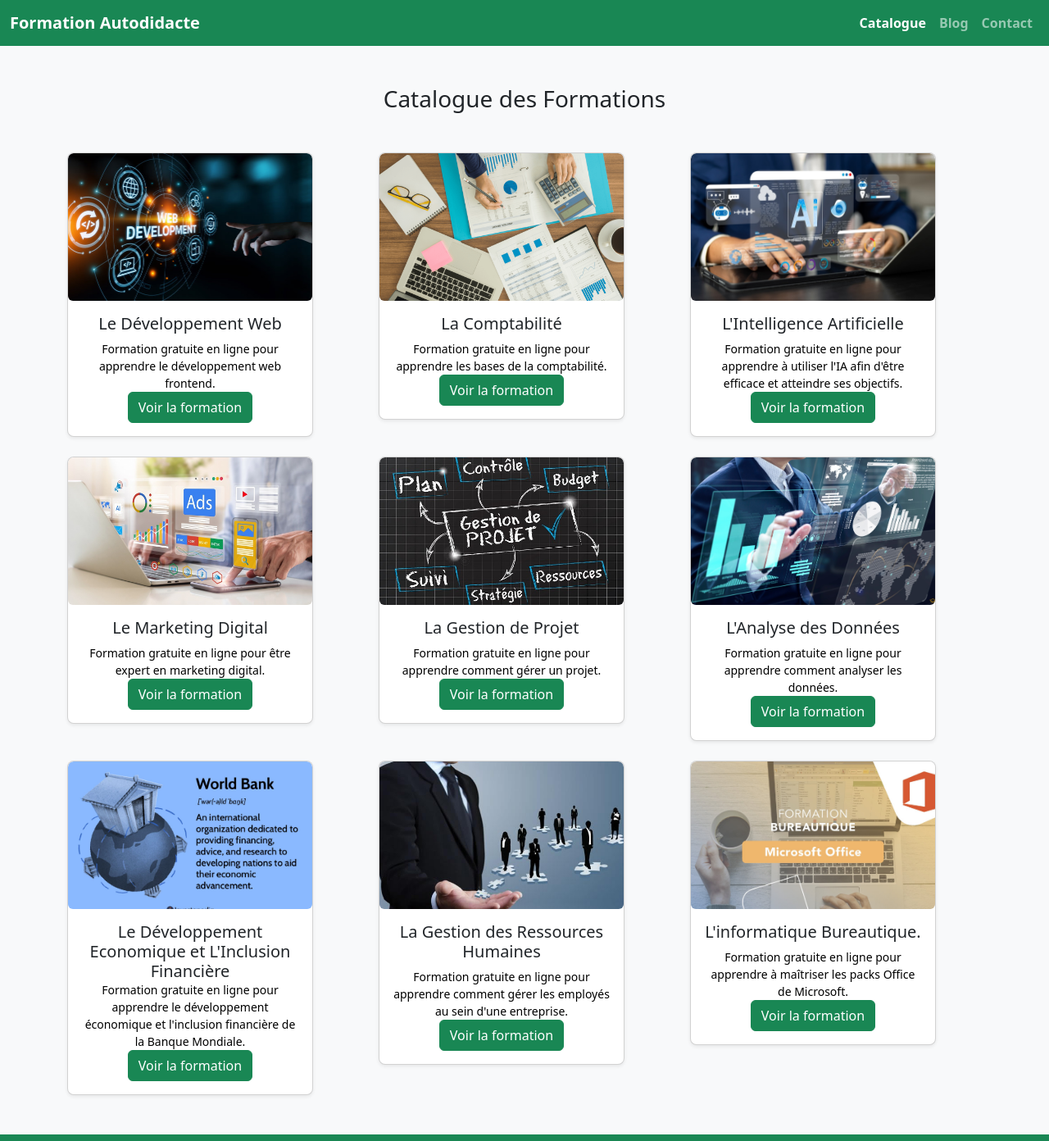
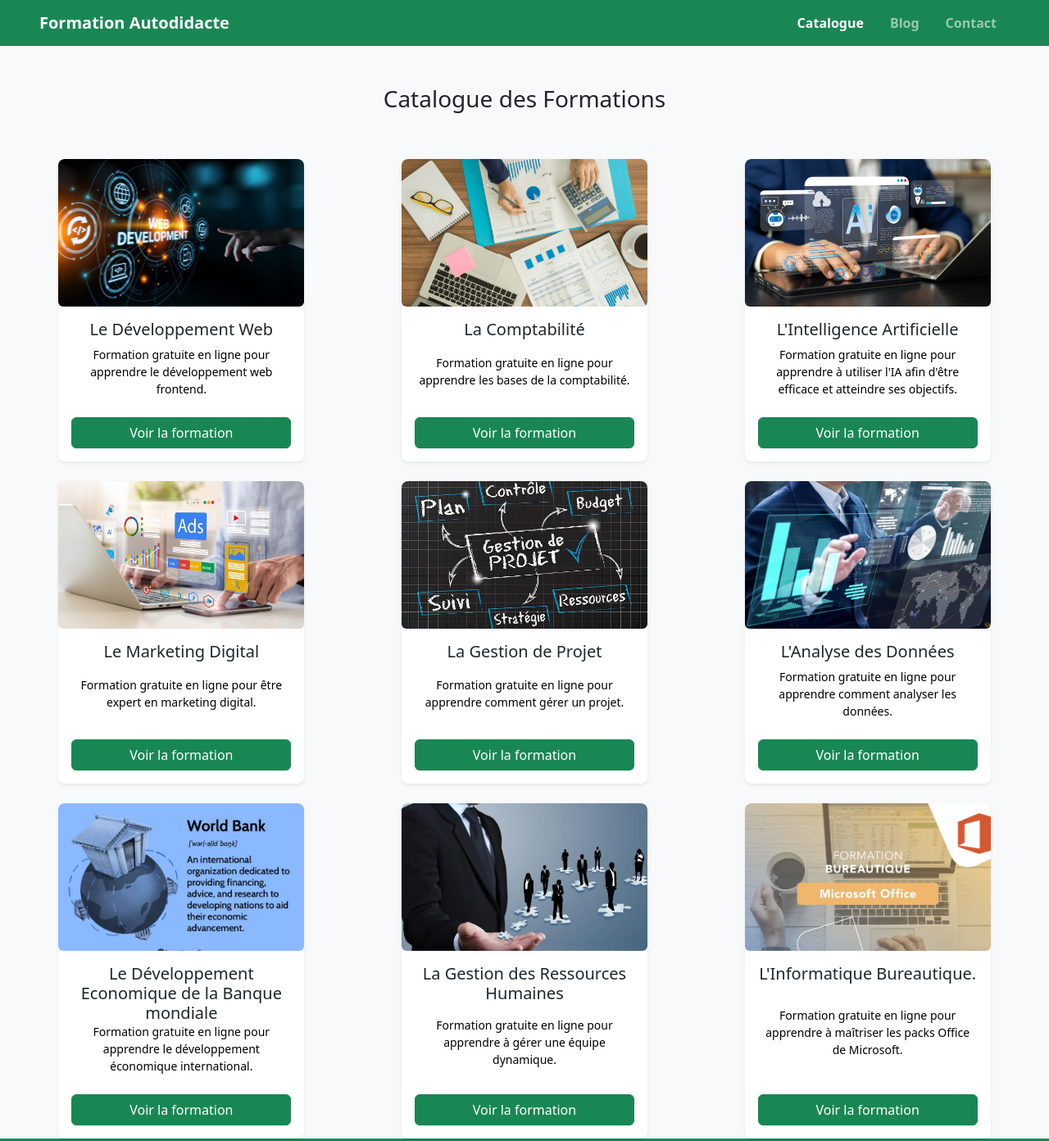
Before and after one commit to cmoh04/Mon_Projet_Final, a plain HTML site: page catalogue.html in a window 1280 px wide. Shown: the top 1392 px of the page at 82% size. Drawn offline with nearby package versions, Linux system fonts and the light colour scheme.

Commit message:
projet final

```diff
--- a/catalogue.html
+++ b/catalogue.html
@@ -16,7 +16,7 @@
 
     <!-- Navbar -->
     <nav class="navbar navbar-expand-lg navbar-dark bg-success fw-bold">
-        <div class="container-fluid">
+        <div class="container-fluid mx-auto flex justify-between items-center px-5">
             <a class="navbar-brand" href="/">Formation Autodidacte</a>
             <button class="navbar-toggler" type="button" data-bs-toggle="collapse" data-bs-target="#navbarNav" aria-controls="navbarNav" aria-expanded="false" aria-label="Toggle navigation">
                 <span class="navbar-toggler-icon"></span>
@@ -24,13 +24,13 @@
             <div class="collapse navbar-collapse" id="navbarNav">
                 <ul class="navbar-nav ms-auto">
                     <li class="nav-item">
-                        <a class="nav-link active" href="catalogue.html">Catalogue</a>
+                        <a class="nav-link active px-3" href="catalogue.html">Catalogue</a>
                     </li>
                     <li class="nav-item">
-                        <a class="nav-link" href="blog.html">Blog</a>
+                        <a class="nav-link px-3" href="blog.html">Blog</a>
                     </li>
                     <li class="nav-item">
-                        <a class="nav-link" href="contact.html">Contact</a>
+                        <a class="nav-link px-3" href="contact.html">Contact</a>
                     </li>
                 </ul>
             </div>
@@ -38,111 +38,112 @@
     </nav>
 
     <!-- Catalogue Section -->
-    <section class="container my-5">
-        <h2 class="h3 text-center mb-5">Catalogue des Formations</h2>
-        <div class="row row-cols-1 row-cols-md-2 row-cols-lg-3 g-4 text-center">
-            <!-- Formation Item -->
+    <section class="container-fluid">
+        <h2 class="h3 mx-auto text-center py-5">Catalogue des Formations</h2>
+        <div class="row row-cols-1 row-cols-md-2 row-cols-lg-3 g-4 justify-content-center mx-auto">
+            <!-- Formation en Développement web -->
             <div class="col">
-                <div class="card shadow-sm">
+                <div class="card shadow-sm border-0 h-100 mx-auto">
                     <img src="images/dev_web.jpg" class="img-fluid rounded mx-auto d-block">
-                    <div class="card-body">
+                    <div class="card-body d-flex flex-column justify-content-between">
                         <h5 class="card-title">Le Développement Web</h5>
-                        <p class="card-text mb-auto">Formation gratuite en ligne pour apprendre le développement web frontend.</p>
+                        <p class="card-text mb-4">Formation gratuite en ligne pour apprendre le développement web frontend.</p>
                         <a href="https://www.udemy.com/fr/topic/web-development/free/?srsltid=AfmBOorlFgHhvKpAnGrtKnEnBE-TNRQzg4Yi7PL3z_zSWnoKAWFhgJKa" target="_blank" class="btn btn-success">Voir la formation</a>
                     </div>
                 </div>
             </div>
 
-            <!-- Ajouter d'autres formations ici si nécessaire -->
+            <!-- Formation en comptabilité -->
             <div class="col">
-                <div class="card shadow-sm">
+                <div class="card shadow-sm border-0 h-100 mx-auto">
                     <img src="images/compta.png" class="img-fluid rounded mx-auto d-block">
-                    <div class="card-body">
+                    <div class="card-body d-flex flex-column justify-content-between">
                         <h5 class="card-title">La Comptabilité</h5>
-                        <p class="card-text mb-auto">Formation gratuite en ligne pour apprendre les bases de la comptabilité.</p>
+                        <p class="card-text mb-4">Formation gratuite en ligne pour apprendre les bases de la comptabilité.</p>
                         <a href="https://cursa.app/cours-gratuits-comptabilite-online" target="_blank" class="btn btn-success">Voir la formation</a>
                     </div>
                 </div>
             </div>
 
-
+            <!-- Formation en Intelligence artificielle -->
             <div class="col">
-                <div class="card shadow-sm">
+                <div class="card shadow-sm border-0 h-100 mx-auto">
                     <img src="images/ia.jpg" class="img-fluid rounded mx-auto d-block">
-                    <div class="card-body">
+                    <div class="card-body d-flex flex-column justify-content-between">
                         <h5 class="card-title">L'Intelligence Artificielle</h5>
-                        <p class="card-text mb-auto">Formation gratuite en ligne pour apprendre à utiliser l'IA afin d'être efficace et atteindre ses objectifs.</p>
+                        <p class="card-text mb-4">Formation gratuite en ligne pour apprendre à utiliser l'IA afin d'être efficace et atteindre ses objectifs.</p>
                         <a href="https://openclassrooms.com/fr/courses/6417031-objectif-ia-initiez-vous-a-lintelligence-artificielle" target="_blank" class="btn btn-success">Voir la formation</a>
                     </div>
                 </div>
             </div>
 
-
+            <!-- Formation en Marketing digital -->
             <div class="col">
-                <div class="card shadow-sm">
+                <div class="card shadow-sm border-0 h-100 mx-auto">
                     <img src="images/markdigi.jpg" class="img-fluid rounded mx-auto d-block">
-                    <div class="card-body">
+                    <div class="card-body d-flex flex-column justify-content-between">
                         <h5 class="card-title">Le Marketing Digital</h5>
-                        <p class="card-text mb-auto">Formation gratuite en ligne pour être expert en marketing digital.</p>
+                        <p class="card-text mb-4">Formation gratuite en ligne pour être expert en marketing digital.</p>
                         <a href="https://openclassrooms.com/fr/courses/3013816-initiez-vous-au-marketing-digital" target="_blank" class="btn btn-success">Voir la formation</a>
                     </div>
                 </div>
             </div>
 
-
+            <!-- Formation en Gestion de projet -->
             <div class="col">
-                <div class="card shadow-sm">
+                <div class="card shadow-sm border-0 h-100 mx-auto">
                     <img src="images/Gestion de projet.jpg" class="img-fluid rounded mx-auto d-block">
-                    <div class="card-body">
+                    <div class="card-body d-flex flex-column justify-content-between">
                         <h5 class="card-title">La Gestion de Projet</h5>
-                        <p class="card-text mb-auto">Formation gratuite en ligne pour apprendre comment gérer un projet.</p>
+                        <p class="card-text mb-4">Formation gratuite en ligne pour apprendre comment gérer un projet.</p>
                         <a href="https://cursa.app/cours-gratuits-gestion-de-projet-online" target="_blank" class="btn btn-success">Voir la formation</a>
                     </div>
                 </div>
             </div>
 
-
+            <!-- Formation en Analyse de données -->
             <div class="col">
-                <div class="card shadow-sm">
+                <div class="card shadow-sm border-0 h-100 mx-auto">
                     <img src="images/data.jpeg" class="img-fluid rounded mx-auto d-block">
-                    <div class="card-body">
+                    <div class="card-body d-flex flex-column justify-content-between">
                         <h5 class="card-title">L'Analyse des Données</h5>
-                        <p class="card-text mb-auto">Formation gratuite en ligne pour apprendre comment analyser les données.</p>
+                        <p class="card-text mb-4">Formation gratuite en ligne pour apprendre comment analyser les données.</p>
                         <a href="https://www.linkedin.com/learning/topics/analyse-de-donnees?originalSubdomain=fr" target="_blank" class="btn btn-success">Voir la formation</a>
                     </div>
                 </div>
             </div>
 
-
+            <!-- Formation en Développement économique -->
             <div class="col">
-                <div class="card shadow-sm">
+                <div class="card shadow-sm border-0 h-100 mx-auto">
                     <img src="images/World_Bank_Final.jpg" class="img-fluid rounded mx-auto d-block">
-                    <div class="card-body">
-                        <h5 class="card-title mb-auto">Le Développement Economique et L'Inclusion Financière</h5>
-                        <p class="card-text mb-auto">Formation gratuite en ligne pour apprendre le développement économique et l'inclusion financière de la Banque Mondiale.</p>
+                    <div class="card-body d-flex flex-column justify-content-between">
+                        <h5 class="card-title mb-auto">Le Développement Economique de la Banque mondiale</h5>
+                        <p class="card-text mb-4">Formation gratuite en ligne pour apprendre le développement économique international.</p>
                         <a href="https://olccustext.worldbank.org/redirection/wbg-academy" target="_blank" class="btn btn-success">Voir la formation</a>
                     </div>
                 </div>
             </div>
 
-
+            <!-- Formation en GRH-->
             <div class="col">
-                <div class="card shadow-sm">
+                <div class="card shadow-sm border-0 h-100 mx-auto">
                     <img src="images/grh.jpg" class="img-fluid rounded mx-auto d-block">
-                    <div class="card-body">
+                    <div class="card-body d-flex flex-column justify-content-between">
                         <h5 class="card-title">La Gestion des Ressources Humaines</h5>
-                        <p class="card-text mb-auto">Formation gratuite en ligne pour apprendre comment gérer les employés au sein d'une entreprise.</p>
+                        <p class="card-text mb-4">Formation gratuite en ligne pour apprendre à gérer une équipe dynamique.</p>
                         <a href="https://www.linkedin.com/learning/les-fondements-de-la-gestion-des-ressources-humaines" target="_blank" class="btn btn-success">Voir la formation</a>
                     </div>
                 </div>
             </div>
 
+            <!-- Formation de Packs Office Microsoft-->
             <div class="col">
-                <div class="card shadow-sm">
+                <div class="card shadow-sm border-0 h-100 mx-auto mb-4">
                     <img src="images/formation-bureautique-microsoft-office.jpg" class="img-fluid rounded mx-auto d-block">
-                    <div class="card-body">
-                        <h5 class="card-title">L'informatique Bureautique.</h5>
-                        <p class="card-text mb-auto">Formation gratuite en ligne pour apprendre à maîtriser les packs Office de Microsoft.</p>
+                    <div class="card-body d-flex flex-column justify-content-between">
+                        <h5 class="card-title">L'Informatique Bureautique.</h5>
+                        <p class="card-text mb-4">Formation gratuite en ligne pour apprendre à maîtriser les packs Office de Microsoft.</p>
                         <a href="https://cursa.app/cours-gratuits-productivite-bureautique-online" target="_blank" class="btn btn-success">Voir la formation</a>
                     </div>
                 </div>
```
Also changed, not shown: blog.html (+16 -16 lines), contact.html (+4 -4 lines), index.html (+5 -5 lines), style.css (line endings or trailing spaces).
